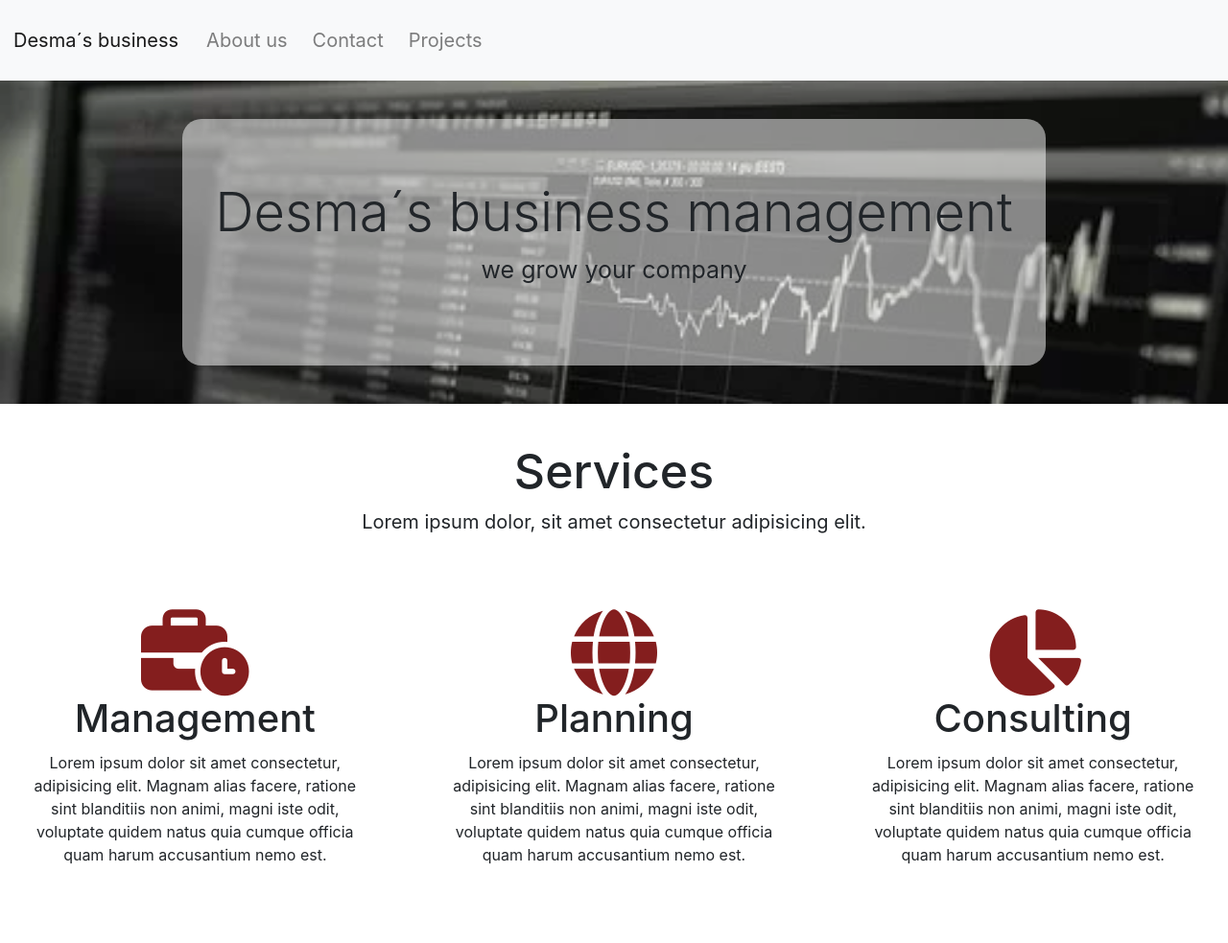
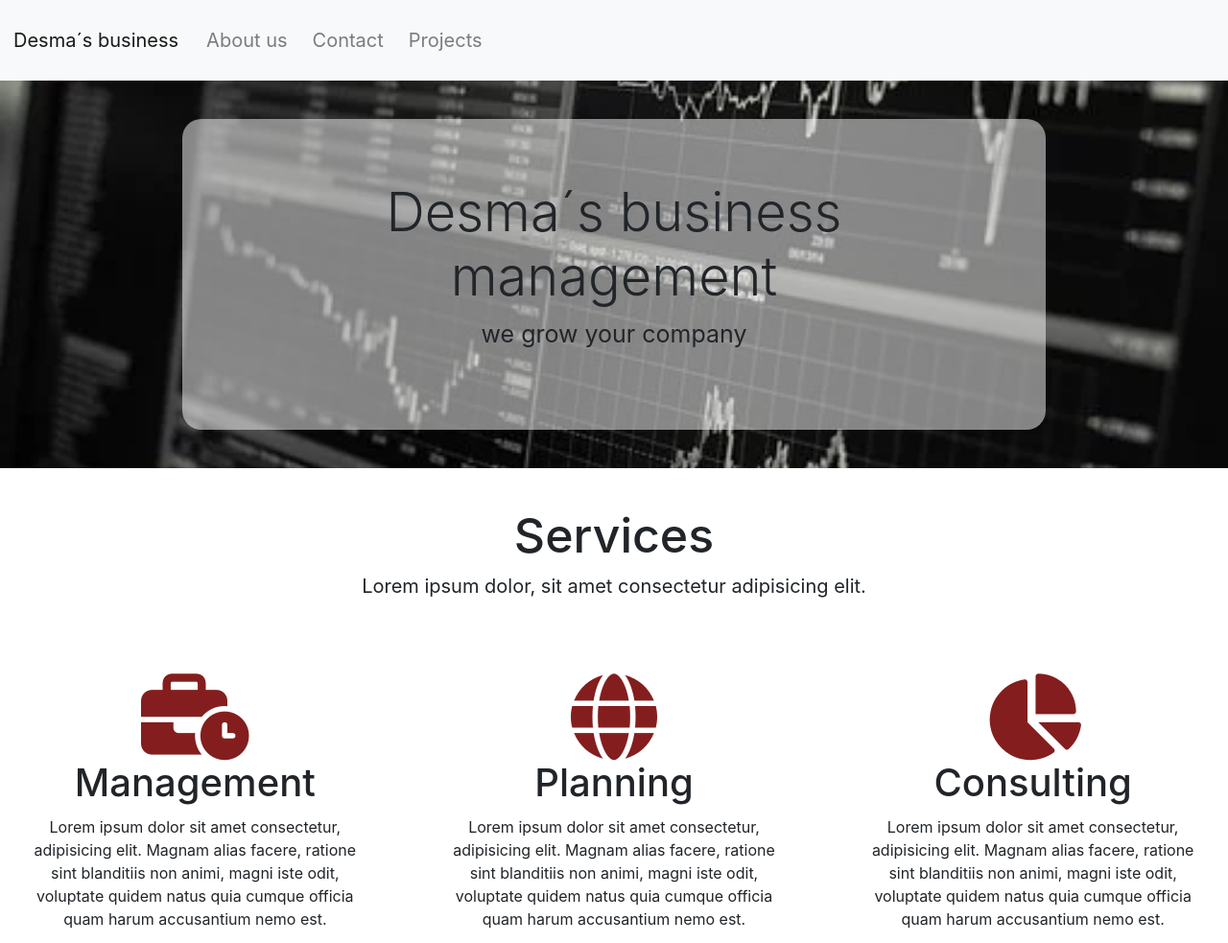
Before and after one commit to solecampa/Desmas-Web, a website: page desmas.html in a window 1280 px wide. Shown: the top 983 px of the page at 96% size. Drawn offline with nearby package versions, Linux system fonts and the light colour scheme.

Commit message:
14AbrilUltimo

```diff
--- a/desmas.html
+++ b/desmas.html
@@ -31,8 +31,8 @@
 
 
     <!--Encabezado-->
-        <div id="promo">
-            <div class="jumbotron jumbotron-fluid">
+        <div  id="promo">
+            <div class="jumbotron">
                <div class="container">
                  <h1 id="titulo" class="display-4">Desma´s business management</h1>
                  <p id="subti" class="lead"><b>we grow your company</b></p>
@@ -96,6 +96,8 @@
         </div>
 
 
+
+
   <!-- Footer -->
   <footer class="footer">
     <div id="footer1" class="container">
@@ -134,7 +136,7 @@
 
 
 
-        </body>
+ </body>
 
         <script src="https://code.jquery.com/jquery-3.4.1.slim.min.js" integrity="sha384-J6qa4849blE2+poT4WnyKhv5vZF5SrPo0iEjwBvKU7imGFAV0wwj1yYfoRSJoZ+n" crossorigin="anonymous"></script>
         <script src="https://cdn.jsdelivr.net/npm/popper.js@1.16.0/dist/umd/popper.min.js" integrity="sha384-Q6E9RHvbIyZFJoft+2mJbHaEWldlvI9IOYy5n3zV9zzTtmI3UksdQRVvoxMfooAo" crossorigin="anonymous"></script>
--- a/style2.css
+++ b/style2.css
@@ -16,8 +16,11 @@
     #promo {
         text-align:center;
         padding: 40px;
-        background-image: url("negro.jpg");
         background-size: cover;
+        background-image: url(negro.jpg);
+        background-repeat: no-repeat;
+        background-attachment: scroll;
+        background-position: center center;
     }
 
     #promo .jumbotron {
@@ -72,6 +75,11 @@
     .servie{
         text-align: center;
     }
+
+
+/*probando*/
+
+
 
 /*footer*/
 
```
Also changed, not shown: portada.jpg (added).
